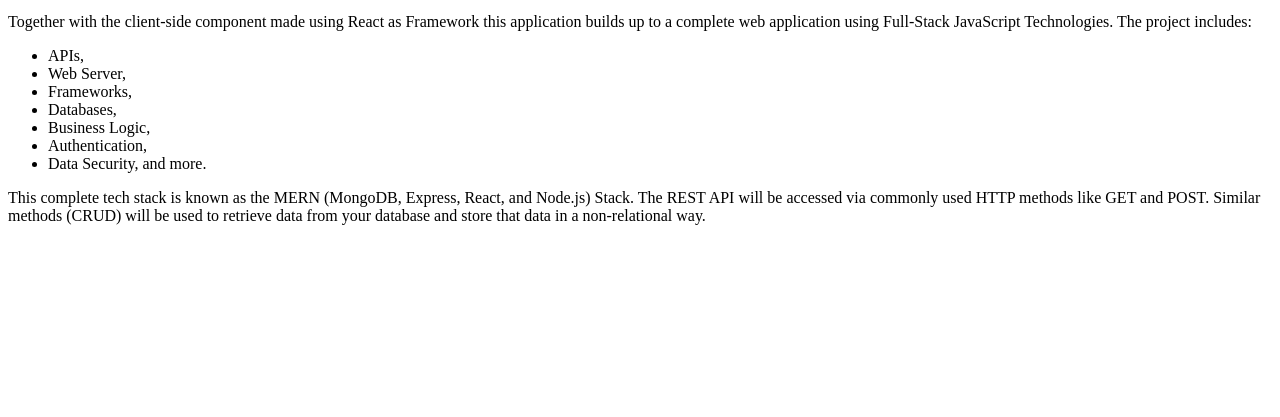
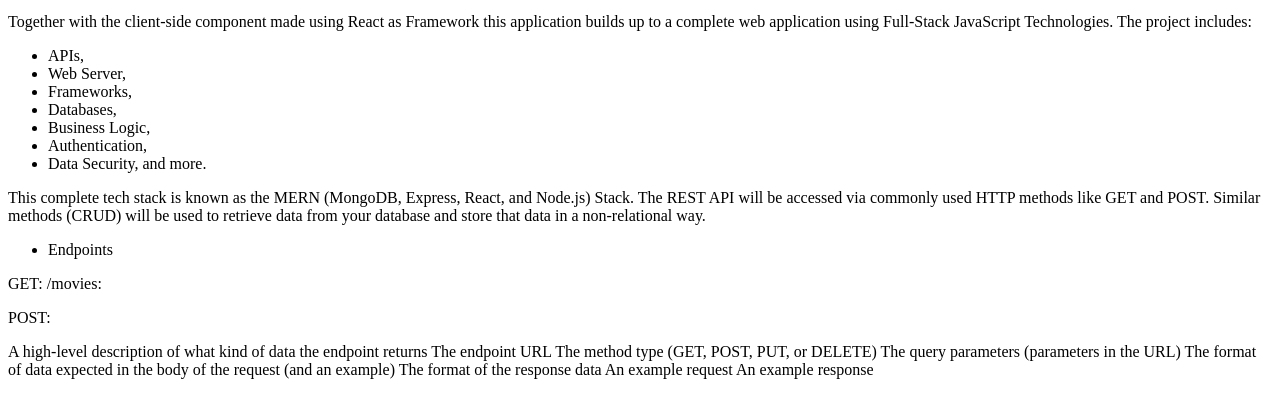
Before and after one commit to Kittekat14/movie_api, a website: page public/documentation.html in a window 1280 px wide. Shown: the part 119-536 px from the top of the page. Drawn offline with Linux system fonts and the light colour scheme.

Commit message:
documentation about API

```diff
--- a/public/documentation.html
+++ b/public/documentation.html
@@ -20,5 +20,23 @@
     <li>Data Security, and more.</li>
   </ul>
   <p>This complete tech stack is known as the MERN (MongoDB, Express, React, and Node.js) Stack. The REST API will be accessed via commonly used HTTP methods like GET and POST. Similar methods (CRUD) will be used to retrieve data from your database and store that data in a non-relational way.
+  <div>
+    <ul>
+      <li>Endpoints</li>
+    </ul>
+    <p>GET: /movies: </p>
+    <p>POST: </p>
+
+    A high-level description of what kind of data the endpoint returns
+    The endpoint URL
+    The method type (GET, POST, PUT, or DELETE)
+    The query parameters (parameters in the URL)
+    The format of data expected in the body of the request (and an example)
+    The format of the response data
+    An example request
+    An example response
+
+  </div>
+
 </body>
 </html>
```
